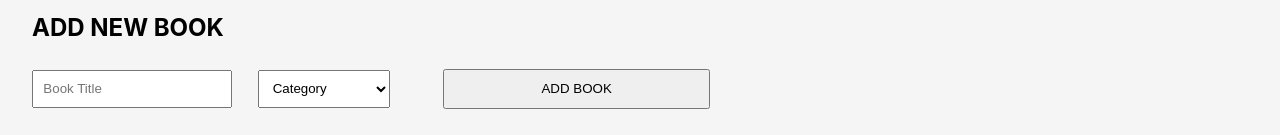
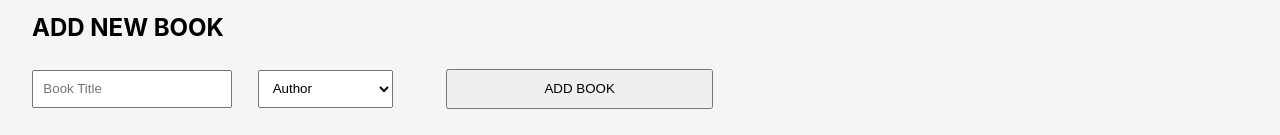
Before and after one commit to marurevi/React-Bookstore, a React (Create React App) app: page / in a window 1280 px wide. Shown: the part 817-952 px from the top of the page. Built offline with nearby package versions, Linux system fonts and the light colour scheme.

Commit message:
Changes Required - Modify Readme - Modify desplegable list

```diff
--- a/src/components/AddNewBook.js
+++ b/src/components/AddNewBook.js
@@ -7,14 +7,15 @@ export default function AddNewBook({ handleSubmit }) {
       <h2>ADD NEW BOOK</h2>
       <form onSubmit={handleSubmit}>
         <input type="text" name="addNew" placeholder="Book Title" />
-        <select name="category">
-          <option value="" defaultValue>Category</option>
-          <option value="Adventure">Adventure</option>
-          <option value="Science Fiction">Science Fiction</option>
-          <option value="Terror">Terror</option>
-          <option value="Romance">Romance</option>
-          <option value="Economy">Economy</option>
-          <option value="Technology">Technology</option>
+        <select name="author">
+          <option value="" defaultValue>Author</option>
+          <option value="Susan Collins">Susan Collin</option>
+          <option value="Dan Brown">Dan Brown</option>
+          <option value="Wilbour Smith">Wilbour Smith</option>
+          <option value="Artur Harley">Artur Harley</option>
+          <option value="Isaac Asimov">Isaac Asimov</option>
+          <option value="Sidney Sheldon">Sidney Sheldon</option>
+          <option value="Frank Herbert">Frank Herbert</option>
         </select>
         <button type="submit">ADD BOOK</button>
       </form>
```
Also changed, not shown: 1 other file (tests, documents, lock files or other folders).
